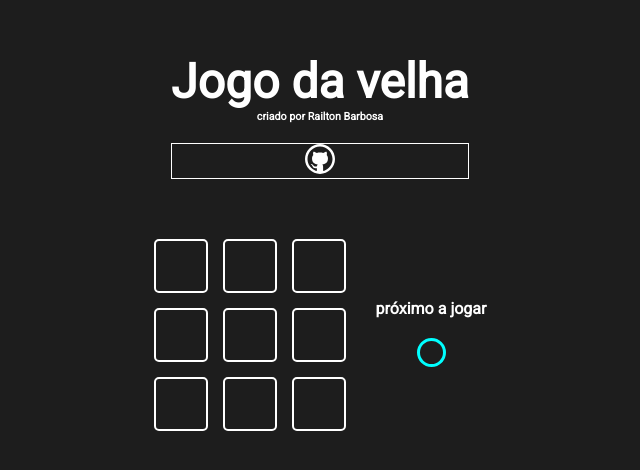
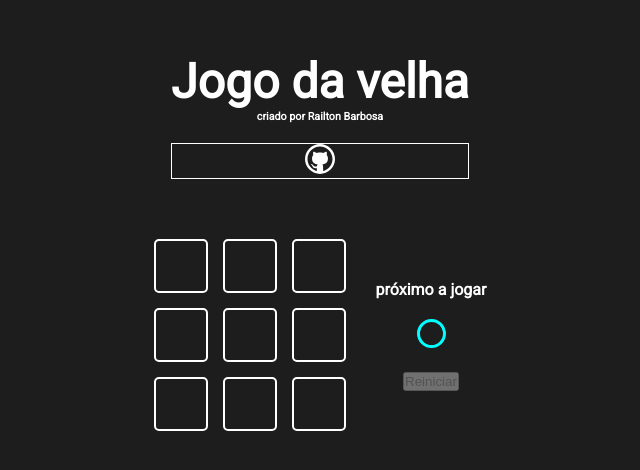
Before and after one commit to railtonbarbosa/react-jogo-da-velha, a Next.js app: page / in a window 1280 px wide. Shown: the part 178-648 px from the top of the page, without its empty margins (320-960 px from the left). Built offline with nearby package versions, Linux system fonts and the light colour scheme.

Commit message:
criado logica para cerificar o campeão

```diff
--- /dev/null
+++ b/src/components/button/Button.jsx
@@ -0,0 +1,16 @@
+import styles from "./Button.module.css"
+
+function Buttton ({children, onClick, disabled}) {
+   return(
+     <button
+     className={styles.Buttton}
+     onClick={onClick}
+     disabled={disabled}
+     >
+        {children}
+     </button>
+   )
+
+}
+
+export default Buttton
--- /dev/null
+++ b/src/components/button/Button.module.css
@@ -0,0 +1,3 @@
+.Buttton{
+
+}
--- a/src/components/game/Game.jsx
+++ b/src/components/game/Game.jsx
@@ -1,8 +1,9 @@
 import styles from "./Game.module.css"
 import { useState, useEffect } from "react"
-import Icon from "../icon/Icon"
+
 
 import GameOption from "../gameOption/GameOption"
+import GameInfo from "../gameinfo/Gameinfo"
 
 const winnerTable = [
  [0, 1, 2],
@@ -36,6 +37,11 @@
        })
      }
 
+     const handleReset = () => {
+        steGameState (Array(9).fill(0))
+        setwinner (0)
+     }
+
      useEffect (() => {
       setCurrentPlayer(currentPlayer * -1)
       verfyGame ()
@@ -55,15 +61,11 @@
              )
            }
       </div>
-      <div className={styles.gameInfo}>
-        <h4>próximo a jogar </h4>
-        {
-          currentPlayer === 1 && <Icon iconName="circle" />
-        }
-        {
-          currentPlayer === -1 && <Icon iconName="x" />
-        }
-      </div>
+      <GameInfo
+      currentPlayer={currentPlayer}
+      winner={winner}
+      onReset={handleReset}
+      />
    </div>
   )
 }
--- a/src/components/game/Game.module.css
+++ b/src/components/game/Game.module.css
@@ -11,11 +11,3 @@
     align-items: center;
 
   }
-
-  .gameInfo {
-    display: flex;
-    flex-direction: column;
-    align-items: center;
-    gap: 20px;
-
-  }
--- /dev/null
+++ b/src/components/gameinfo/Gameinfo.jsx
@@ -0,0 +1,52 @@
+import styles from "./GameInfo.module.css"
+import Icon from "../icon/Icon"
+import Buttton from "../button/Button"
+
+function GameInfo ({currentPlayer, winner, onReset}) {
+
+  const sholdEnableButton = () => {
+    if (winner !== 0) return true
+  }
+
+  return (
+
+      <div className={styles.gameInfo}>
+        {
+          winner === 0 &&
+            <>
+              <h4>próximo a jogar </h4>
+              {
+                currentPlayer === 1 && <Icon iconName="circle" />
+              }
+              {
+                currentPlayer === -1 && <Icon iconName="x" />
+              }
+            </>
+        }
+
+        {
+
+          winner !== 0 &&
+            <>
+              <h4>fim de jogo ! campeão:</h4>
+              {
+                winner === 1 && <Icon iconName="circle" />
+              }
+              {
+                winner === -1 && <Icon iconName="x" />
+              }
+            </>
+        }
+        <Buttton
+         onClick={onReset}
+         disabled={! sholdEnableButton()}
+        >
+          Reiniciar
+        </Buttton>
+      </div>
+
+  )
+
+}
+
+export default GameInfo
--- /dev/null
+++ b/src/components/gameinfo/Gameinfo.module.css
@@ -0,0 +1,7 @@
+.gameInfo {
+  display: flex;
+  flex-direction: column;
+  align-items: center;
+  gap: 20px;
+
+}
```
